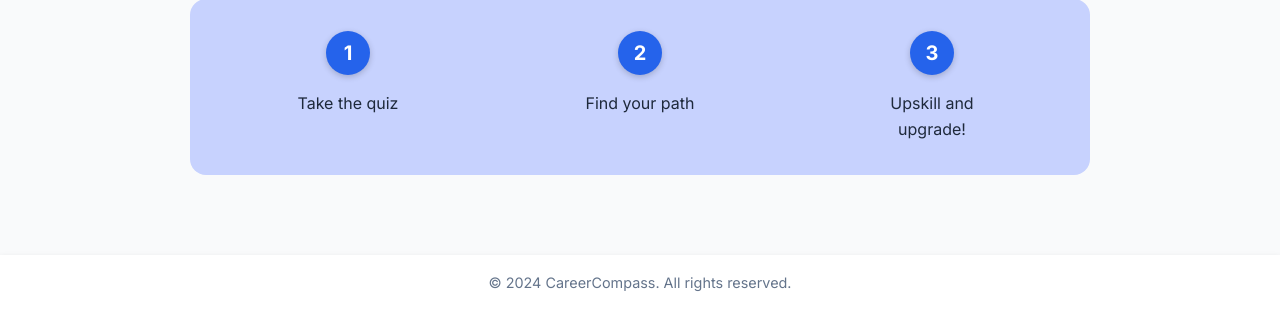
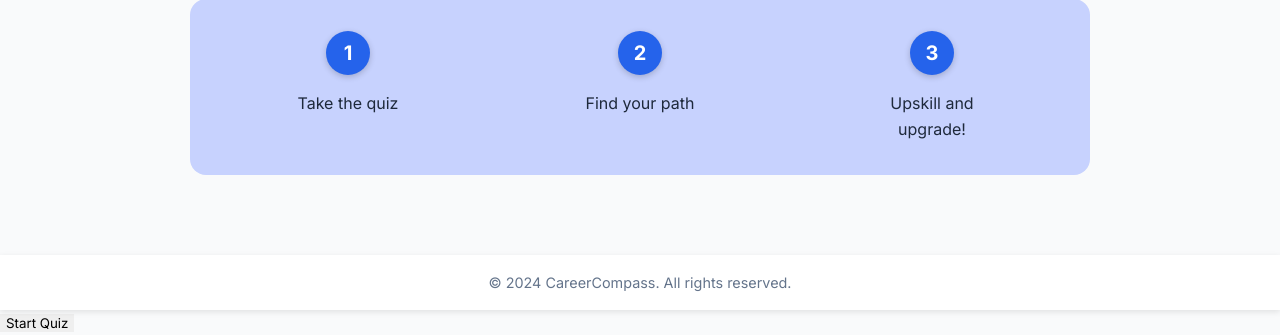
Before and after one commit to akhiabaseer23/CareerCompass, a Flask app: page / in a window 1280 px wide. Shown: the part 513-848 px from the top of the page. Before the commit the page ends 804 px from the top, so only its background shows below. Run offline with Flask 3, Linux system fonts and the light colour scheme.

Commit message:
Fixed backend logic in app.py

```diff
--- a/Backend/app.py
+++ b/Backend/app.py
@@ -1,20 +1,32 @@
 from flask import Flask, render_template, request, jsonify
 from flask_cors import CORS
 
+# Initialize Flask app and enable CORS
 app = Flask(__name__, template_folder='templates', static_folder='static')
-CORS(app)  # Allow requests from frontend
+CORS(app)
 
+# Landing Page
 @app.route('/')
 def home():
-    return render_template('index.html')  # Load your frontend page
+    return render_template('index.html')
 
+# Quiz Page
+@app.route('/quiz')
+def quiz():
+    return render_template('quiz.html')
+
+# Result Page
+@app.route('/result')
+def result():
+    return render_template('result.html')
+
+# Handle Quiz Submission
 @app.route('/submit-quiz', methods=['POST'])
 def submit_quiz():
     data = request.json
-    # Example: get quiz answers
     answers = data.get("answers", [])
 
-    # Simple example logic (replace with real ML logic later)
+    # Basic rule-based logic (replace with ML later)
     if "design" in answers:
         result = "UI/UX Designer"
     elif "code" in answers:
@@ -24,5 +36,6 @@
 
     return jsonify({"career_match": result})
 
+# Run the Flask app
 if __name__ == '__main__':
     app.run(debug=True)
--- a/Backend/templates/index.html
+++ b/Backend/templates/index.html
@@ -374,3 +374,9 @@
   </script>
 </body>
 </html>
+
+<a href="{{ url_for('quiz') }}">
+  <button class="bg-blue-600 text-white px-6 py-2 rounded-lg hover:bg-blue-700 transition">
+    Start Quiz
+  </button>
+</a>
```
